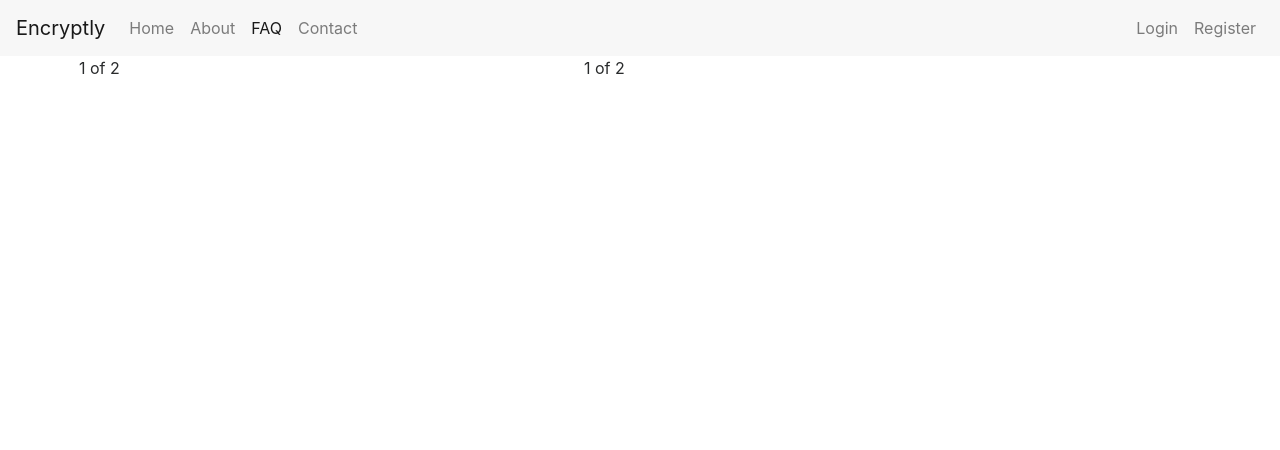
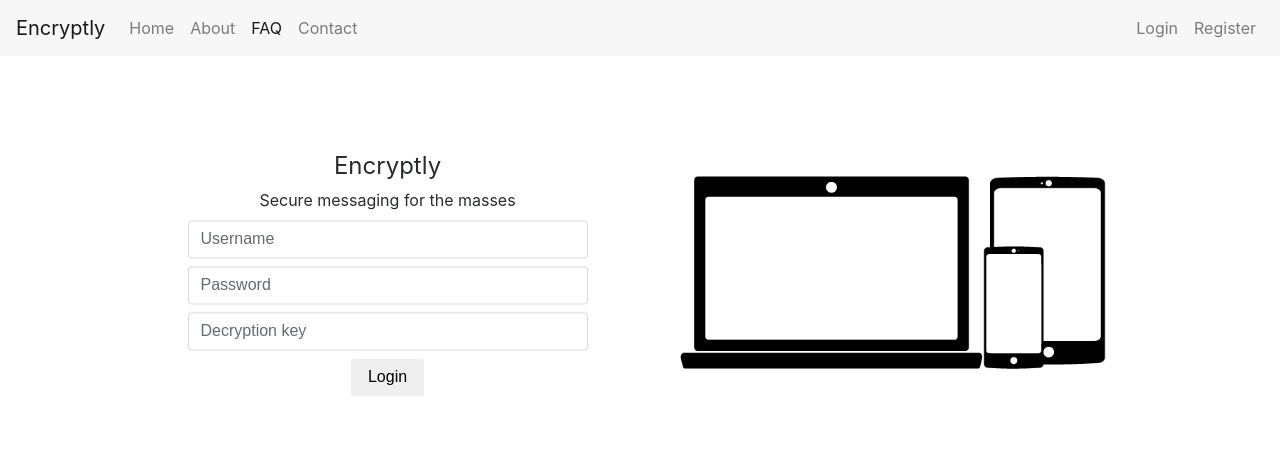
Before and after one commit to josh-richardson/encryptly, a Django app: page /faq/ in a window 1280 px wide. Shown: the top 450 px of the page. Run offline with Django 3.2, Linux system fonts and the light colour scheme; parts of the project's set-up code (start-up, migrations or seed data) failed here and were passed over; some libraries are stand-ins or nearby versions.

Commit message:
Adds more CSS and index page

```diff
--- a/encryptly/encryptly/settings.py
+++ b/encryptly/encryptly/settings.py
@@ -31,7 +31,7 @@ SECRET_KEY = '-qt@%x232su4g%6wl8(4&fx6i9-1ycbkp)3mw1nn=ws+rx*u=d'
 # SECURITY WARNING: don't run with debug turned on in production!
 DEBUG = True
 
-ALLOWED_HOSTS = ['127.0.0.1', 'localhost']
+ALLOWED_HOSTS = ['127.0.0.1', 'localhost', '.ngrok.io']
 
 # Application definition
 
--- /dev/null
+++ b/encryptly/encryptly_backend/assets/_base.scss
@@ -0,0 +1,9 @@
+//CSS universal to the whole site is here
+
+
+
+.default-form {
+  max-width: 400px;
+  margin: 0 auto 8px;
+  display: block;
+}
--- /dev/null
+++ b/encryptly/encryptly_backend/assets/_chat.scss
@@ -0,0 +1 @@
+//CSS specific to the chat page is here
--- /dev/null
+++ b/encryptly/encryptly_backend/assets/_mixins.scss
@@ -0,0 +1,11 @@
+@mixin mobile-only {
+  @media (max-width: $mq-mobile-landscape) {
+    @content;
+  }
+}
+
+@mixin desktop-and-up {
+  @media only screen and (min-width: $mq-desktop) {
+    @content;
+  }
+}
--- /dev/null
+++ b/encryptly/encryptly_backend/assets/_public.scss
@@ -0,0 +1,45 @@
+//CSS for pages which are publicly accessible without logging in
+
+.image-impress {
+  max-width: 90%;
+  display: block;
+  margin: 0 auto;
+}
+
+.row.exhibit {
+  width: 90%;
+  margin: 0 auto;
+}
+
+.container.exhibit {
+  padding-top: 3%;
+  width: 90%;
+}
+
+p.encryptly-header {
+  text-align: center;
+  font-size: 1.5rem;
+  margin-bottom: 0.2rem;
+}
+
+p.encryptly-sub {
+  text-align: center;
+  font-size: 1rem;
+  margin-bottom: 0.5rem;
+}
+
+.login {
+  position:relative;
+  top: 50%;
+  transform: translateY(-50%);
+}
+
+
+.desktop-only {
+  display: none;
+
+  @include desktop-and-up {
+    display:block;
+  }
+
+}
--- /dev/null
+++ b/encryptly/encryptly_backend/assets/_variables.scss
@@ -0,0 +1,3 @@
+//CSS variables used in other files are here
+$mq-mobile-landscape : 480px !default;
+$mq-desktop : 1200px !default;
--- /dev/null
+++ b/encryptly/encryptly_backend/assets/encryptly.scss
@@ -0,0 +1,5 @@
+@import "variables";
+@import "mixins";
+@import "base";
+@import "public";
+@import "chat";
--- a/encryptly/encryptly_backend/urls.py
+++ b/encryptly/encryptly_backend/urls.py
@@ -14,5 +14,6 @@ urlpatterns = [
     url(r'^logout/$', views.index, name='logout'),
     url(r'^register/$', views.index, name='register'),
 
+    url(r'^user/login/$', views.index, name='user_login'),
 
 ]
--- a/encryptly/static/css/encryptly.css
+++ b/encryptly/static/css/encryptly.css
@@ -1,7 +1,40 @@
-.container {
-    width: 90%;
-}
+.default-form {
+  max-width: 400px;
+  margin: 0 auto 8px;
+  display: block; }
 
-.row {
-    width: 90%;
-}
+.image-impress {
+  max-width: 90%;
+  display: block;
+  margin: 0 auto; }
+
+.row.exhibit {
+  width: 90%;
+  margin: 0 auto; }
+
+.container.exhibit {
+  padding-top: 3%;
+  width: 90%; }
+
+p.encryptly-header {
+  text-align: center;
+  font-size: 1.5rem;
+  margin-bottom: 0.2rem; }
+
+p.encryptly-sub {
+  text-align: center;
+  font-size: 1rem;
+  margin-bottom: 0.5rem; }
+
+.login {
+  position: relative;
+  top: 50%;
+  transform: translateY(-50%); }
+
+.desktop-only {
+  display: none; }
+  @media only screen and (min-width: 1200px) {
+    .desktop-only {
+      display: block; } }
+
+/*# sourceMappingURL=encryptly.css.map */
--- a/encryptly/templates/encryptly_backend/index.html
+++ b/encryptly/templates/encryptly_backend/index.html
@@ -8,14 +8,24 @@
 
 {% block body_block %}
 
-    <div class="container">
-        <!-- Example row of columns -->
-        <div class="row">
+    <div class="container exhibit">
+
+        <div class="row exhibit">
             <div class="col-xl-6">
-                1 of 2
+                <div class="login">
+                    <p class="encryptly-header">Encryptly</p>
+                    <p class="encryptly-sub">Secure messaging for the masses</p>
+                    <form id="login_form" method="post" action="{% url 'user_login' %}">
+                        {% csrf_token %}
+                        <input type="text" name="username" value="" size="50" class="default-form form-control" title="Username" placeholder="Username"/>
+                        <input type="password" name="password" value="" size="50" class="default-form form-control" title="Password" placeholder="Password"/>
+                        <input type="text" name="decrpytionkey" value="" size="50" class="default-form form-control" title="Decryption key" placeholder="Decryption key"/>
+                        <button class="btn btn-default default-form" type="submit">Login</button>
+                    </form>
+                </div>
             </div>
-            <div class="col-xl-6">
-                1 of 2
+            <div class="col-xl-6 desktop-only">
+                <img class="image-impress" src="{% static "img/frontpage.png" %}"/>
             </div>
         </div>
 {% endblock %}
```
Also changed, not shown: README.md, 1 other file.
